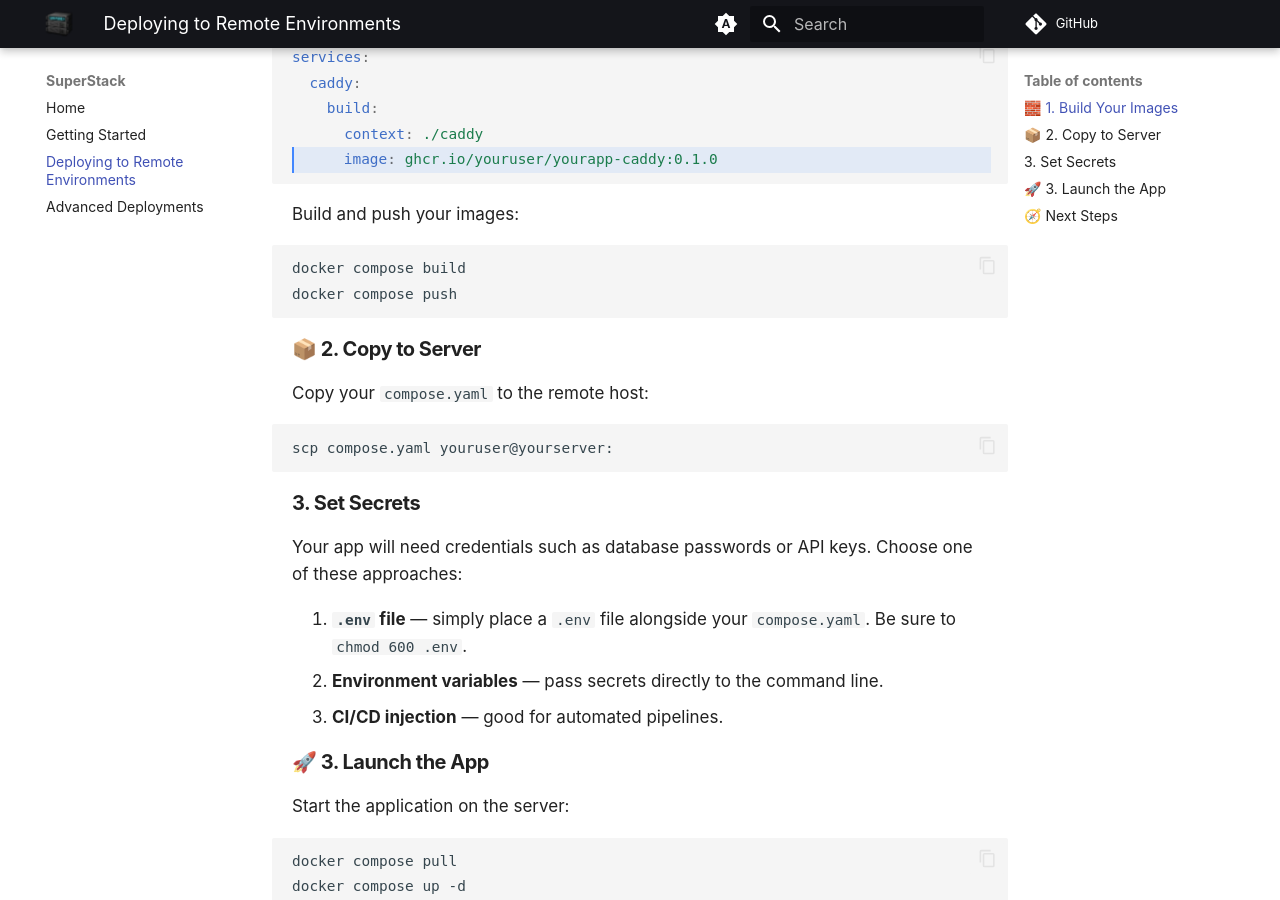
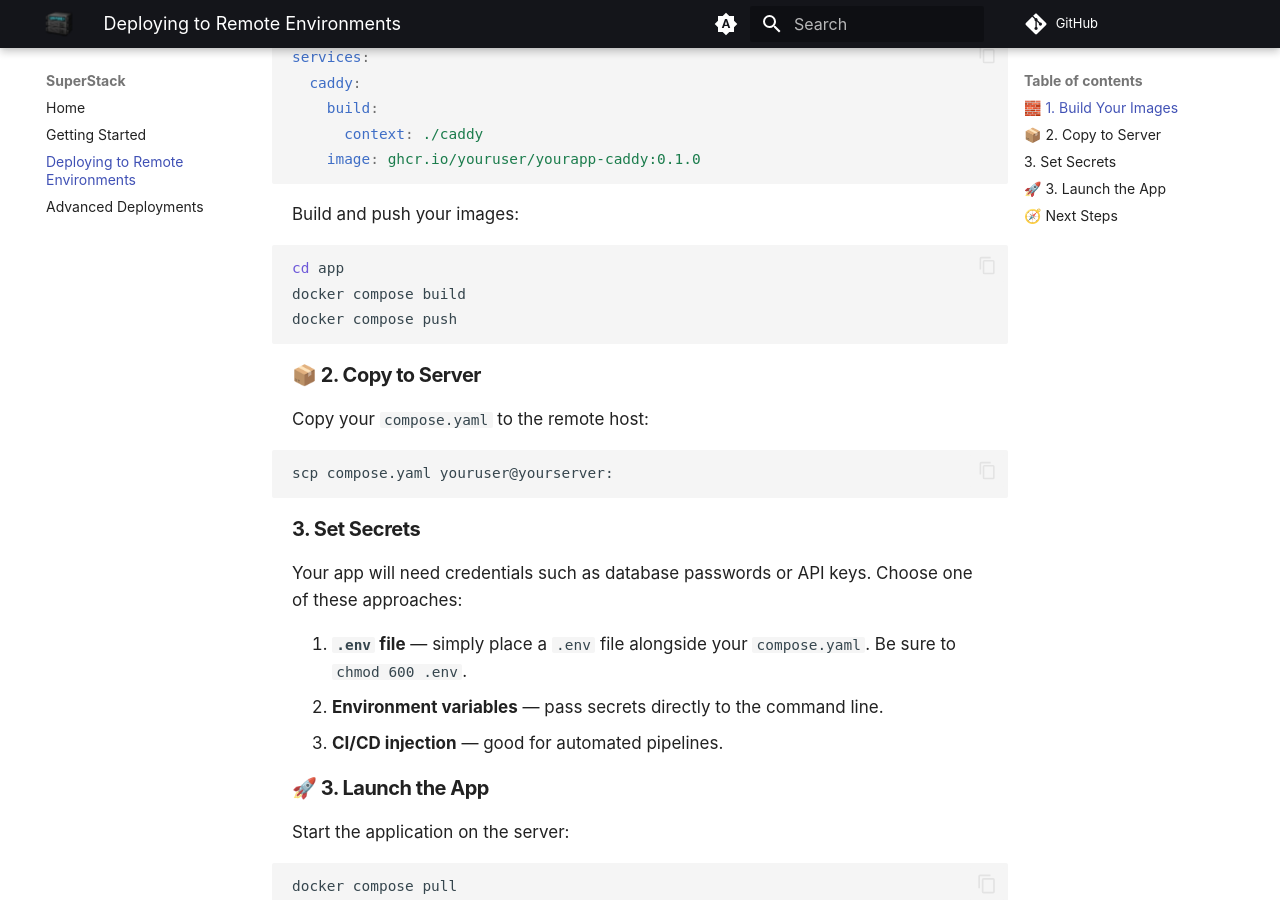
Before and after one commit to explodinglabs/superstack.docs, an MkDocs documentation site: the page built from docs/deploy.md, in a window 1280 px wide and 900 px high, scrolled down 340 px. Built offline with MkDocs 1.6.1 and Material for MkDocs 9.7.7, drawn with Linux system fonts in a browser that asks for light colours; comment, search, counter and statistics services are not loaded.

Commit message:
Try removing hl_lines

````diff
--- a/docs/deploy.md
+++ b/docs/deploy.md
@@ -10,7 +10,7 @@
 
 If a service has a `build:` section, add your own image name and version tag:
 
-```yaml title="app/compose.yaml" hl_lines="5"
+```yaml title="app/compose.yaml"
 services:
   caddy:
     build:
@@ -21,6 +21,7 @@
 Build and push your images:
 
 ```sh
+cd app
 docker compose build
 docker compose push
 ```
````
